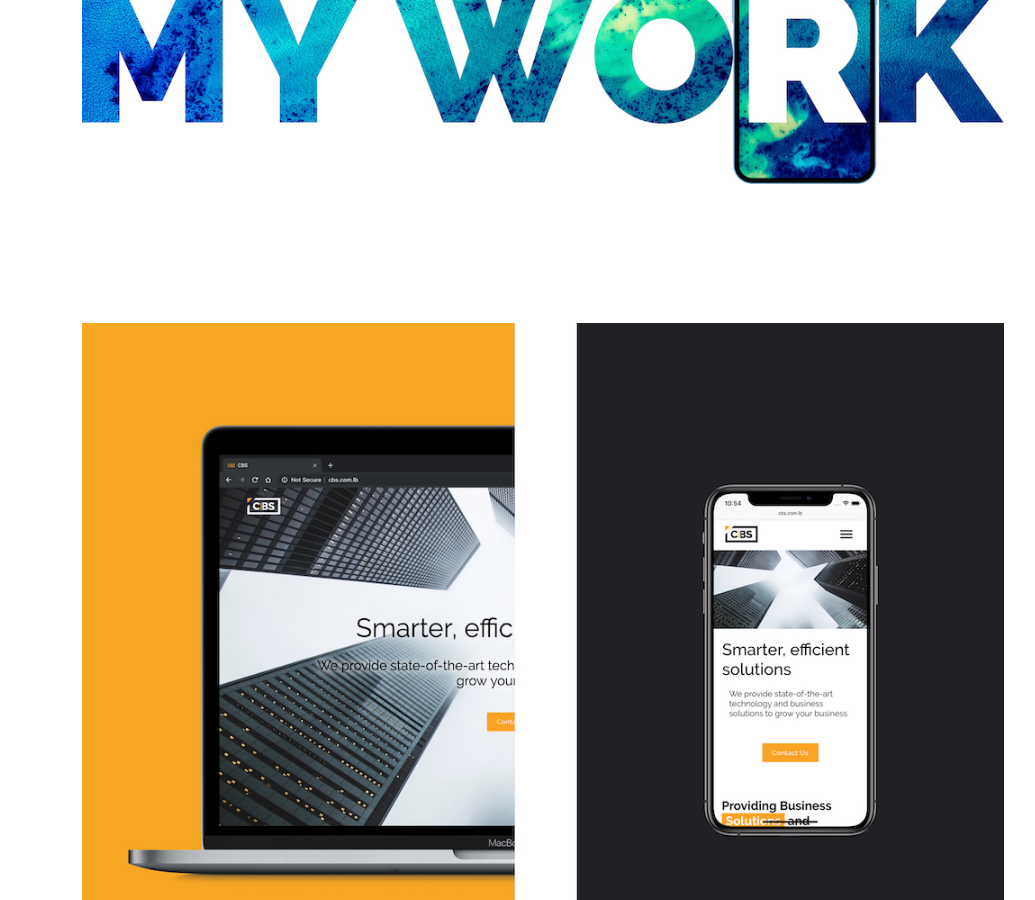
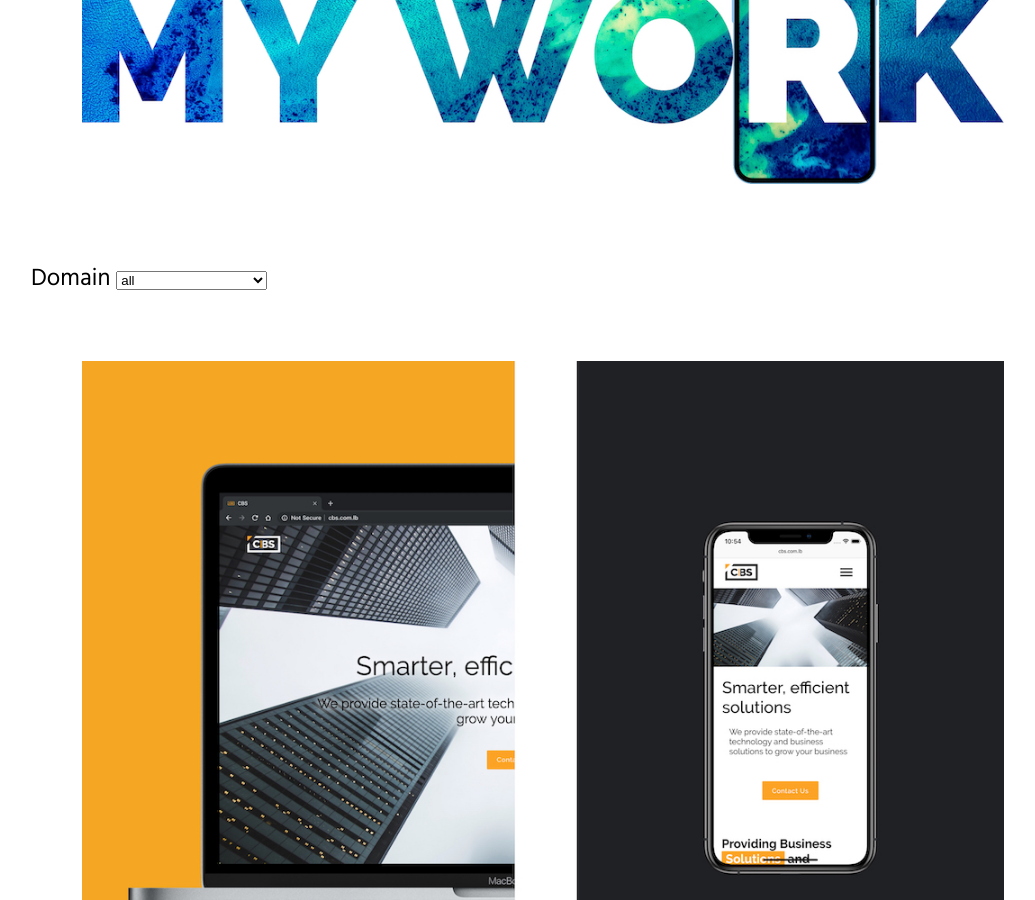
Before and after one commit to itstorque/2018-tareqdandachi.github.io, a Jekyll site: the page built from work.md, in a window 1280 px wide and 900 px high, scrolled down 342 px. Shown: the whole window, without its empty margins (97-1132 px from the left). Built offline with Jekyll 4.4.1, drawn with Linux system fonts in a browser that asks for light colours.

Commit message:
added two drop-down lists

```diff
--- a/work.md
+++ b/work.md
@@ -9,7 +9,16 @@ script:
 
   {%- include picture.html img="work" alt="The title 'MY WORK' with a phone over the letter R" extra_class="work_banner" -%}
 
-  <div id="cbs" data-tags="ui web java php js design intern">
+  <label for="domain">Domain</label>
+  <select id="domain">
+    <option value="">all</option>
+    <option value="cs">Computer Science</option>
+    <option value="design">Design</option>
+    <option value="ee">Electrical Engineering</option>
+    <option value="bio">Biomedical</option>
+  </select>
+
+  <div id="cbs" data-tags="ui web java php js design intern cs">
 
     {%- include picture.html img="work/cbs" alt="Picture of the CBS website on both mobile and desktop." -%}
 
@@ -46,7 +55,7 @@ script:
 
   </div>
 
-  <div id="at" data-tags="bio ui web php js">
+  <div id="at" data-tags="bio ui web php js cs design">
 
     {%- include picture.html img="work/at" alt="Picture of the Assitive Technology at MIT website on desktop on the left and a picture of the ATHack logo on the right." -%}
 
@@ -83,7 +92,7 @@ script:
 
   </div>
 
-  <div id="nyhack" data-tags="hackathon bio ai app">
+  <div id="nyhack" data-tags="hackathon bio ai app cs">
 
     {%- include picture.html img="work/nyhack" alt="Person breathing air into phone on the left, an analysis of the data and healthy lung diagnosis on the right." -%}
 
@@ -116,7 +125,7 @@ script:
 
   </div>
 
-  <div id="thetech" data-tags="ruby coffee js haml ui web">
+  <div id="thetech" data-tags="ruby coffee js haml ui web cs design">
 
     {%- include picture.html img="work/thetech" alt="Picture of MIT The Tech's website on desktop on the left and a picture of the logo and a newspaper on the right." -%}
 
@@ -155,7 +164,7 @@ script:
 
   </div>
 
-  <div id="fliplearn" data-tags="ai ui web app vision edu">
+  <div id="fliplearn" data-tags="ai ui web app vision edu cs design">
 
     {%- include picture.html img="work/fliplearn" alt="Three images of FlipLearn running on an iPad, a picture of Brainy (the mascot) and the FlipLearn Logo." -%}
 
@@ -199,7 +208,7 @@ script:
 
   </div>
 
-  <div id="space" data-tags="ar ai ui app vision edu swift cpp objc">
+  <div id="space" data-tags="ar ai ui app vision edu swift cpp objc cs design">
 
     {%- include picture.html img="work/space" alt="Images of the app on two iPads and four iPhones." -%}
 
@@ -234,7 +243,7 @@ script:
 
   </div>
 
-  <div id="aus" data-tags="bio ee py cpp">
+  <div id="aus" data-tags="bio ee py cpp cs">
 
     {%- include picture.html img="work/aus" alt="A graphic that portrays a pair of glasses with attached technology that performs the functions described below." -%}
 
@@ -278,7 +287,7 @@ script:
 
   </div>
 
-  <div id="vmas" data-tags="bio ee py ai cpp">
+  <div id="vmas" data-tags="bio ee py ai cpp cs">
 
     {%- include picture.html img="work/vmas" alt="A graphic of a brain and a beanie that illustrate functions of VMAS." -%}
 
@@ -313,7 +322,7 @@ script:
 
   </div>
 
-  <div id="roboarm" data-tags="bio ee py ai robot cpp">
+  <div id="roboarm" data-tags="bio ee py ai robot cpp cs">
 
     {%- include picture.html img="work/roboarm" alt="A graphic of a human controlled arm on the left and an environment driven arm on the right." -%}
 
@@ -349,7 +358,7 @@ script:
 
   </div>
 
-  <div id="airsurface" data-tags="py ai swift objc cpp">
+  <div id="airsurface" data-tags="py ai swift objc cpp cs">
 
     {%- include picture.html img="work/airsurface" alt="A graphic of different controls (buttons, a slider and a knob) on the left. A camera lens on the right." -%}
 
```
